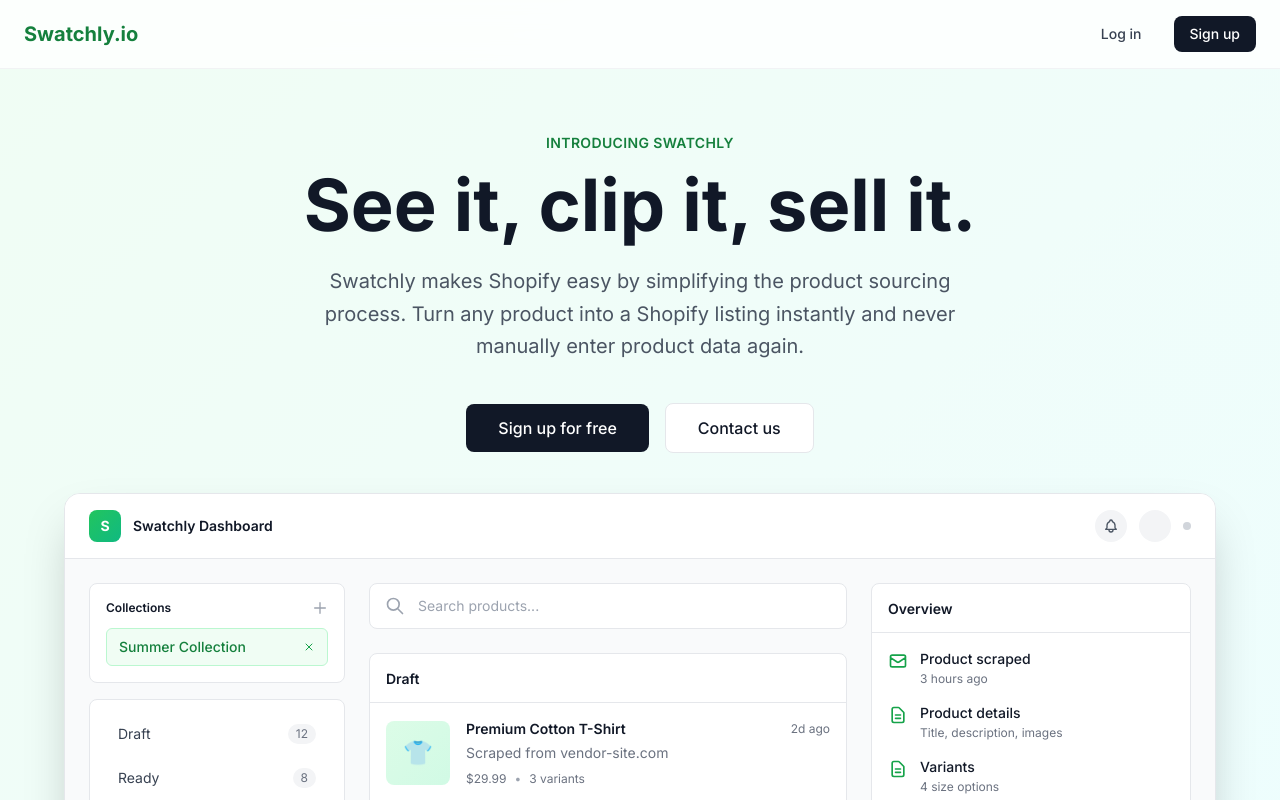
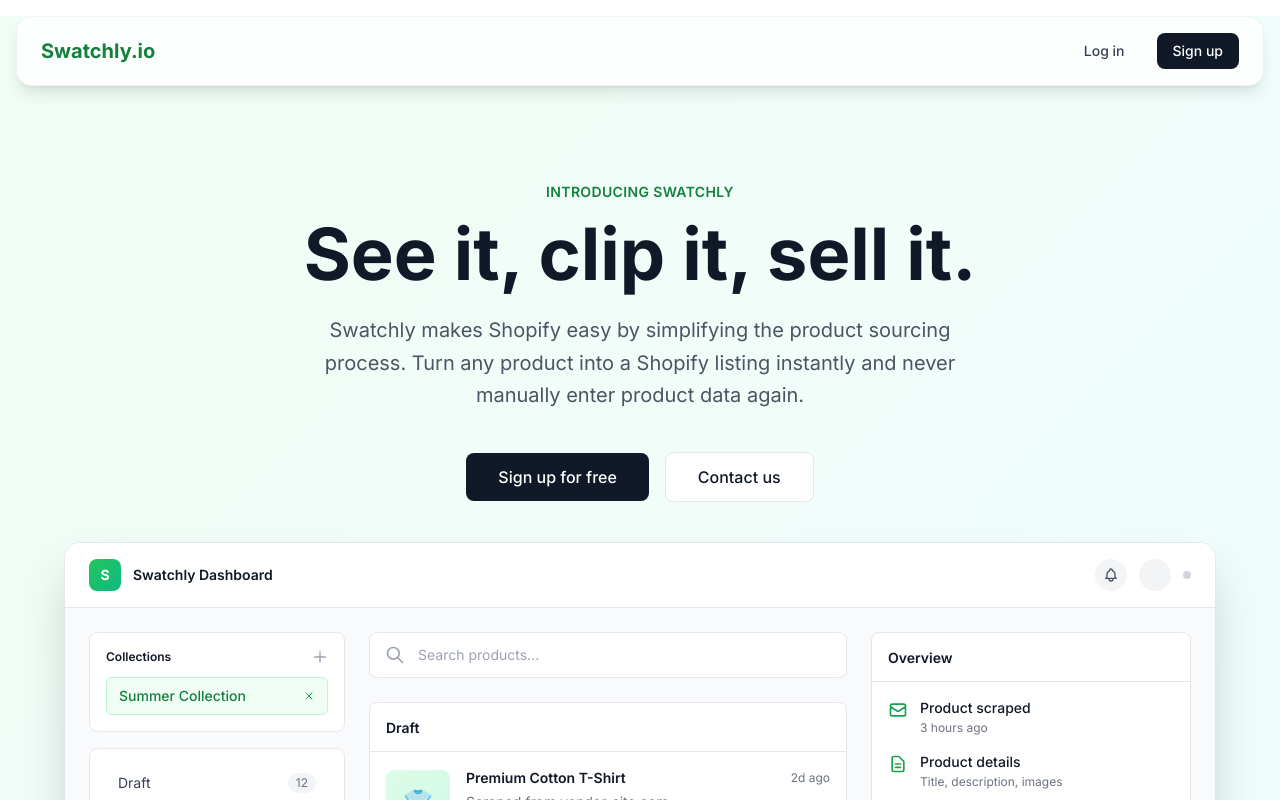
Before and after one commit to gilligan12/swatchly.io, a Next.js app: page / in a window 1280 px wide. Shown: the top 800 px of the page. Built offline with nearby package versions, Linux system fonts and the light colour scheme.

Commit message:
Update: Add floating header with visible gradient space and shadow effect

```diff
--- a/app/page.tsx
+++ b/app/page.tsx
@@ -4,8 +4,8 @@
   return (
     <div className="min-h-screen bg-gradient-to-br from-green-50 via-emerald-50 via-teal-50 to-cyan-50">
       {/* Floating Navigation */}
-      <nav className="sticky top-0 z-50 backdrop-blur-md bg-white/80 border-b border-gray-200/50">
-        <div className="container mx-auto px-6 py-4">
+      <nav className="sticky top-4 z-50 mx-4 mt-4 mb-8">
+        <div className="container mx-auto px-6 py-4 backdrop-blur-md bg-white/80 border border-gray-200/50 rounded-2xl shadow-lg">
           <div className="flex items-center justify-between">
             <div className="text-xl font-bold text-green-700">
               Swatchly.io
```
